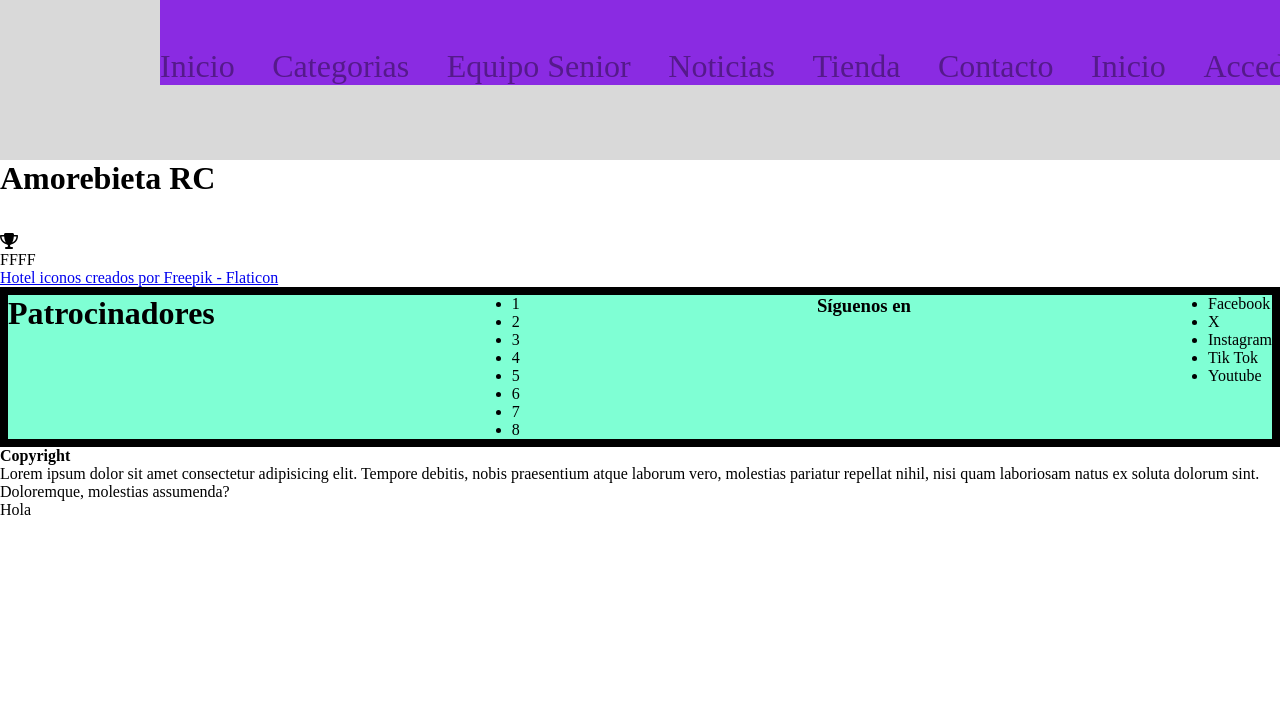
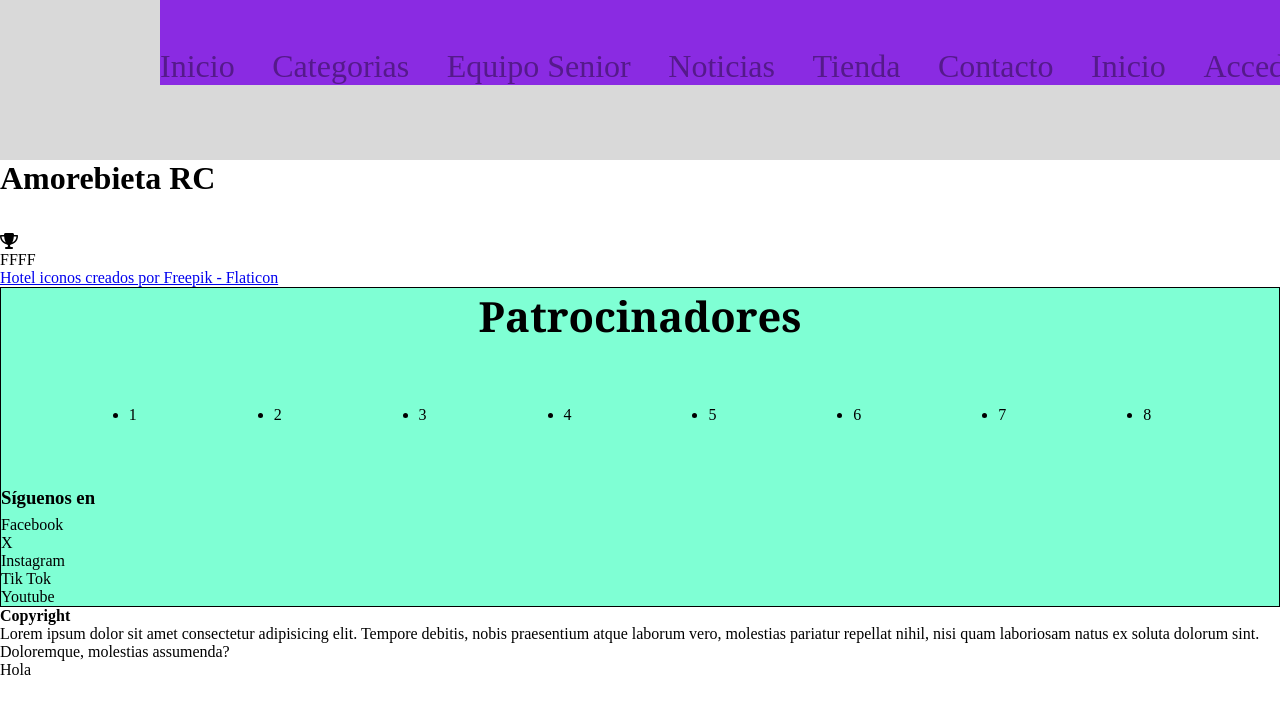
Before and after one commit to l6898/equipoamorebieta, a plain HTML site: page index.html in a window 1280 px wide. Shown: the top 714 px of the page. Drawn offline with Linux system fonts and the light colour scheme.

Commit message:
cambiosfootercss

```diff
--- a/CCS.amorebieta/styles.css
+++ b/CCS.amorebieta/styles.css
@@ -59,11 +59,27 @@
 
 
 footer
-.contenedor-footer{ border: 0.5rem solid black;
+.contenedor-footer{ border: 0.1rem solid black;
                     width: 100%;
-                    height: 10rem;
+                    height: 20rem;
                     background-color: aquamarine;
                     display: flex;
+                    flex-direction: column;
                     justify-content: space-between;
 
 }
+
+.titulo_patrocinadores{font-family: Cambria, Cochin, Georgia, Times, 'Times New Roman', serif;
+                        font-size: 1.3rem;
+                        display: flex;
+                        justify-content: center;
+
+}
+.list_patrocinadores{width: 80%;
+                    height: 8rem;
+                    display: flex;
+                    justify-content: space-between;
+                    align-items: center;
+                    margin: 0 auto;
+
+}
```
